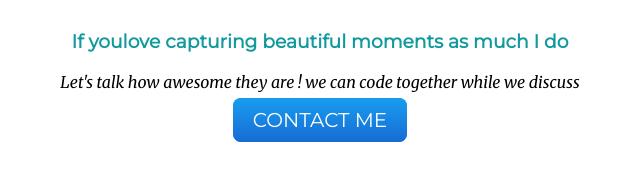
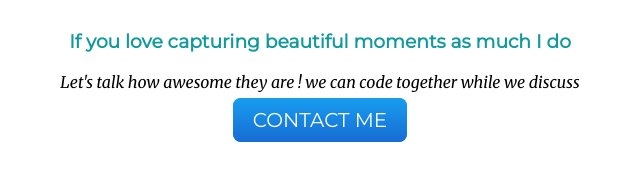
Before and after one commit to saketh554/Personal-Website, a plain HTML site: page index.html in a window 1280 px wide. Shown: the part 2233-2428 px from the top of the page, 320-960 px from the left. Drawn offline with Linux system fonts and the light colour scheme.

Commit message:
Update index.html

```diff
--- a/index.html
+++ b/index.html
@@ -41,7 +41,7 @@
       <hr>
       <div class="contact-me">
         <h2>Get In Touch</h2>
-        <h3>If youlove capturing beautiful moments as much I do </h3>
+        <h3>If you love capturing beautiful moments as much I do </h3>
         <p>Let's talk how awesome they are ! we can code  together while we discuss</p>
         <a class="btn" href="mailto:sakethnew@email.com">CONTACT ME</a>
       </div>
```
